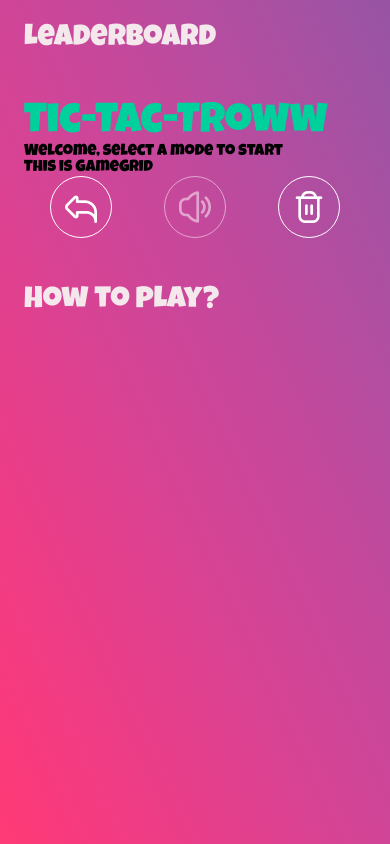
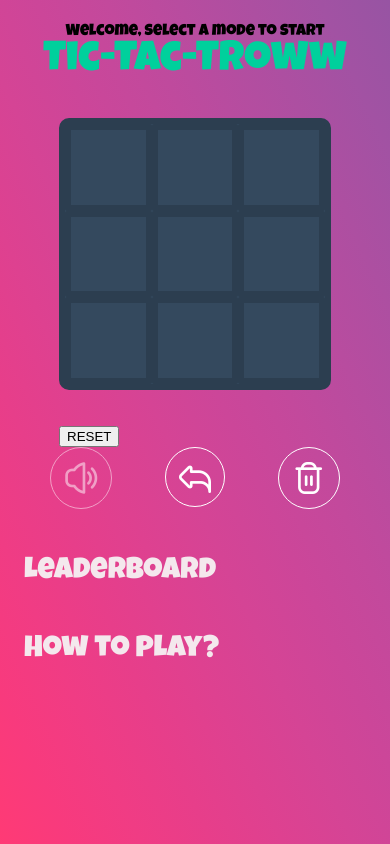
Before and after one commit to shuvamk-dev/tic-tac-troww, a React (Create React App) app: page / in a window 390 px wide. Built offline with nearby package versions, Linux system fonts and the light colour scheme.

Commit message:
Add grid for the game

```diff
--- a/src/components/GameSection/GameButtons/GameButtons.tsx
+++ b/src/components/GameSection/GameButtons/GameButtons.tsx
@@ -14,9 +14,9 @@ const GameButtons = () => {
   };
   return (
     <div className="gbs01Container">
-      <div className="gbs01Icon" onClick={handleUndoBtnClick}>
+      <button className="gbs01Icon" onClick={handleUndoBtnClick}>
         <i className="fi-rr-undo flaticon"></i>
-      </div>
+      </button>
       <div className={`gbs01Icon gbs10MuteIcon`} onClick={handleMuteBtnClick}>
         <i className="fi-rr-volume flaticon"></i>
       </div>
--- a/src/components/GameSection/GameButtons/gameButtons.css
+++ b/src/components/GameSection/GameButtons/gameButtons.css
@@ -1,6 +1,8 @@
 .gbs01Container {
   display: flex;
   justify-content: space-around;
+  flex: 1;
+  width: 100%;
 }
 .gbs01Icon {
   display: flex;
@@ -12,6 +14,8 @@
   width: 60px;
   height: 60px;
   border-radius: 50%;
+  background-color: transparent;
+  cursor: pointer;
 }
 .gbs10MuteIcon {
   opacity: 0.5;
--- a/src/components/GameSection/GameGrid/GameGrid.tsx
+++ b/src/components/GameSection/GameGrid/GameGrid.tsx
@@ -1,7 +1,70 @@
-import React from 'react';
+import './gameGrid.css';
 
-const GameGrid = () => {
-  return <div>This is GameGrid</div>;
-};
+import {
+  useEffect,
+  useState,
+} from 'react';
+
+import { Player } from '../../../types/gameTypes';
+import { calculateWinner } from '../../../utils/gameFunctions';
+import Square from './Square';
+
+function GameGrid() {
+  const [squares, setSquares] = useState(Array(9).fill(null));
+  const [currentPlayer, setCurrentPlayer] = useState<"X" | "O">(
+    Math.round(Math.random() * 1) === 1 ? "X" : "O"
+  );
+  const [winner, setWinner] = useState<Player>(null);
+
+  function reset() {
+    setSquares(Array(9).fill(null));
+    setWinner(null);
+    setCurrentPlayer(Math.round(Math.random() * 1) === 1 ? "X" : "O");
+  }
+
+  function setSquareValue(index: number) {
+    const newData = squares.map((val, i) => {
+      if (i === index) {
+        return currentPlayer;
+      }
+      return val;
+    });
+    setSquares(newData);
+    setCurrentPlayer(currentPlayer === "X" ? "O" : "X");
+  }
+
+  useEffect(() => {
+    const w = calculateWinner(squares);
+    if (w) {
+      setWinner(w);
+    }
+
+    if (!w && !squares.filter((square) => !square).length) {
+      setWinner("BOTH");
+    }
+  });
+
+  return (
+    <div>
+      <div className="grid">
+        {Array(9)
+          .fill(null)
+          .map((_, i) => {
+            return (
+              <Square
+                winner={winner}
+                key={i}
+                onClick={() => setSquareValue(i)}
+                value={squares[i]}
+              />
+            );
+          })}
+      </div>
+      <button className="reset" onClick={reset}>
+        RESET
+      </button>
+    </div>
+  );
+}
 
 export default GameGrid;
--- /dev/null
+++ b/src/components/GameSection/GameGrid/Square.tsx
@@ -0,0 +1,25 @@
+import './square.css';
+
+type Player = "X" | "O" | "BOTH" | null;
+function Square({
+  value,
+  onClick,
+  winner,
+}: {
+  winner: Player;
+  value: Player;
+  onClick: () => void;
+}) {
+  if (!value) {
+    return (
+      <button className="square" onClick={onClick} disabled={Boolean(winner)} />
+    );
+  }
+  return (
+    <button className={`square square_${value.toLocaleLowerCase()}`} disabled>
+      {value}
+    </button>
+  );
+}
+
+export default Square;
--- /dev/null
+++ b/src/components/GameSection/GameGrid/gameGrid.css
@@ -0,0 +1,18 @@
+.grid {
+  width: 600px;
+  height: 600px;
+  margin: 36px auto;
+  background-color: #34495e;
+  color: #fff;
+  border: 6px solid #2c3e50;
+  border-radius: 10px;
+  display: grid;
+  grid-template: repeat(3, 1fr) / repeat(3, 1fr);
+}
+
+@media only screen and (max-width: 760px) {
+  .grid {
+    width: 260px;
+    height: 260px;
+  }
+}
--- /dev/null
+++ b/src/components/GameSection/GameGrid/square.css
@@ -0,0 +1,25 @@
+.square {
+  border: 6px solid #2c3e50;
+  border-radius: 2px;
+  font-family: Helvetica;
+  font-weight: bold;
+  font-size: 4em;
+  display: flex;
+  justify-content: center;
+  align-items: center;
+  background-color: #34495e;
+}
+
+.square_o {
+  color: white;
+}
+
+.square_x {
+  color: crimson;
+}
+
+@media only screen and (max-width: 760px) {
+  .square {
+    font-size: 2em;
+  }
+}
--- a/src/components/GameSection/GameSection.tsx
+++ b/src/components/GameSection/GameSection.tsx
@@ -7,7 +7,7 @@ import GameGrid from './GameGrid/GameGrid';
 
 const GameSection = () => {
   return (
-    <div className="sectionPadding">
+    <div className="sectionPadding gsec01Container">
       <div className="gs01Title">Tic-Tac-Troww</div>
       <div>Welcome, select a mode to start</div>
       <GameGrid />
--- a/src/components/GameSection/gameSection.css
+++ b/src/components/GameSection/gameSection.css
@@ -2,3 +2,9 @@
   color: var(--groww-green);
   font-size: 42px;
 }
+
+.gsec01Container {
+  display: flex;
+  flex-direction: column;
+  align-items: center;
+}
--- a/src/pages/Home/homePage.css
+++ b/src/pages/Home/homePage.css
@@ -8,4 +8,7 @@
   .hp01Container {
     flex-direction: column;
   }
+  .hp01Container :nth-child(2) {
+    order: -1;
+  }
 }
--- /dev/null
+++ b/src/types/gameTypes.tsx
@@ -0,0 +1 @@
+export type Player = "X" | "O" | "BOTH" | null;
--- /dev/null
+++ b/src/utils/gameFunctions.tsx
@@ -0,0 +1,23 @@
+import { Player } from '../types/gameTypes';
+
+const calculateWinner = (squares: Player[]) => {
+  const lines = [
+    [0, 1, 2],
+    [3, 4, 5],
+    [6, 7, 8],
+    [0, 3, 6],
+    [1, 4, 7],
+    [2, 5, 8],
+    [0, 4, 8],
+    [2, 4, 6],
+  ];
+  for (let i = 0; i < lines.length; i++) {
+    const [a, b, c] = lines[i];
+    if (squares[a] && squares[a] === squares[b] && squares[a] === squares[c]) {
+      return squares[a];
+    }
+  }
+  return null;
+};
+
+export { calculateWinner };
```
